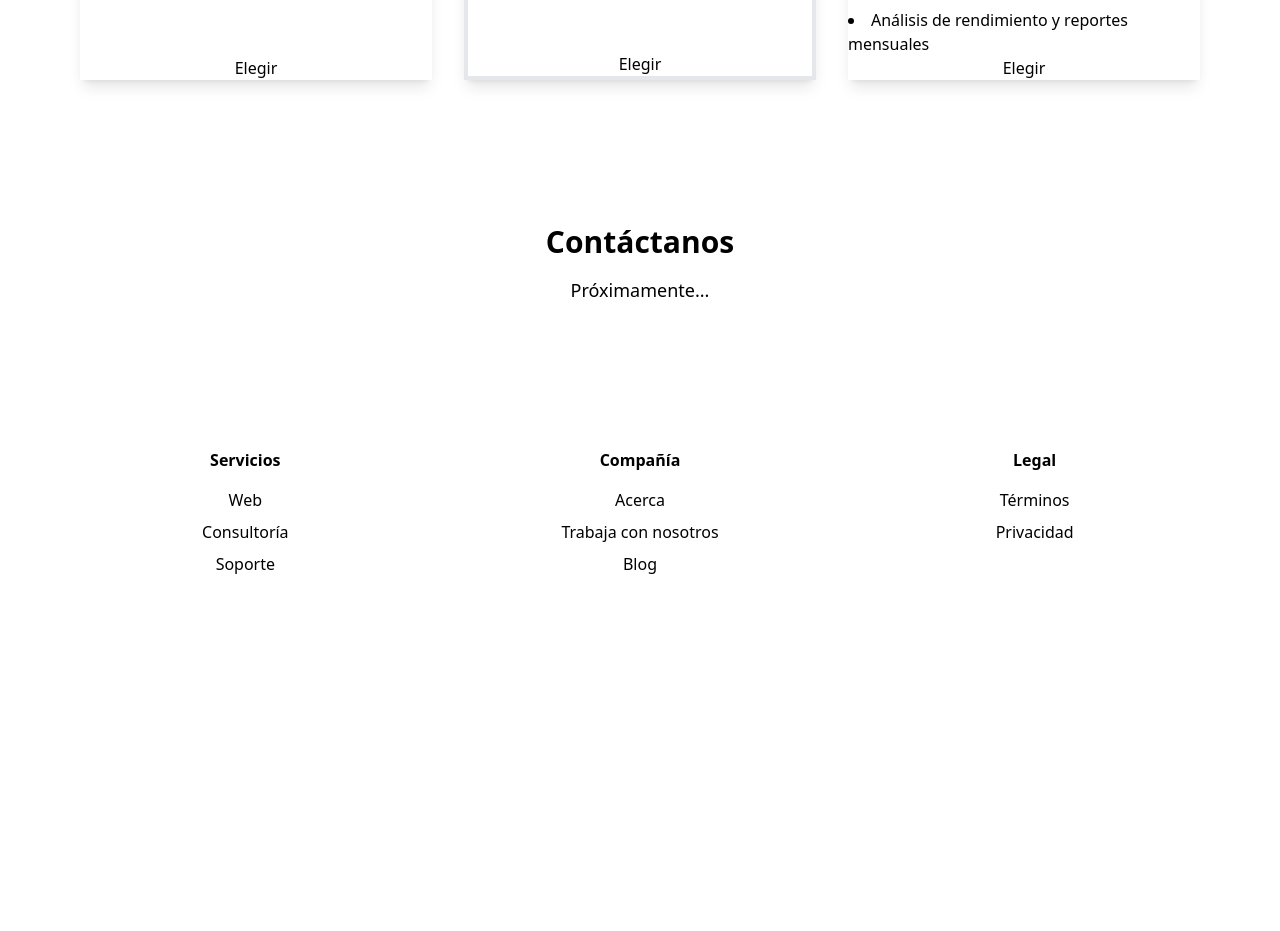
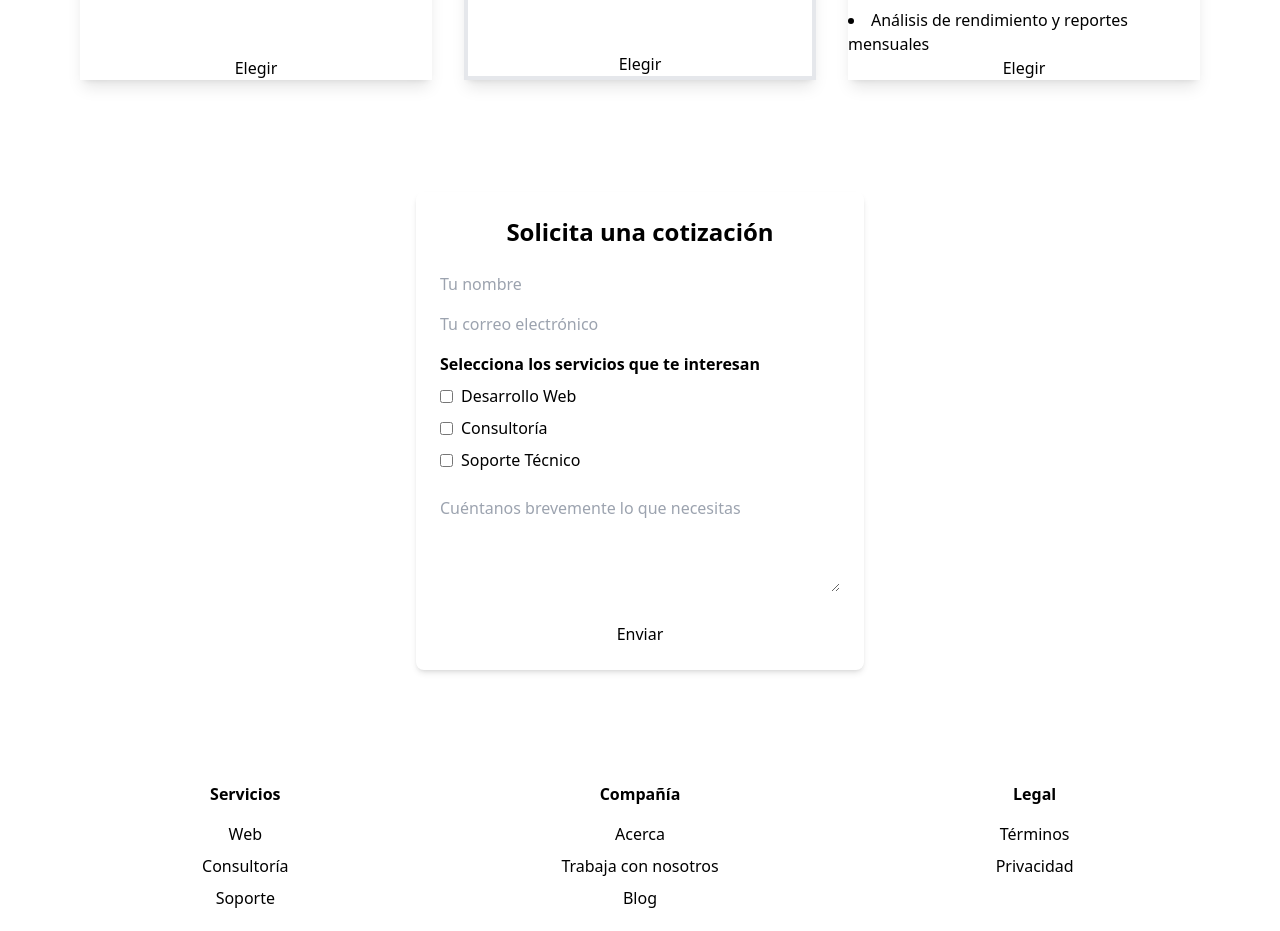
Before and after one commit to Omitofo/my-service-landing, a React (Vite) app: page / in a window 1280 px wide. Shown: the part 1824-2755 px from the top of the page. Before the commit the page ends 2448 px from the top, so only its background shows below. Built offline with nearby package versions, Linux system fonts and the light colour scheme.

Commit message:
Feature: Adding a ContactMe form

```diff
--- a/src/App.jsx
+++ b/src/App.jsx
@@ -6,7 +6,7 @@ import Hero from "./components/Hero";
 import Services from "./components/Services";
 import PricingTable from "./components/PricingTable";
 import Footer from "./components/Footer";
-
+import ContactForm from "./components/ContactMe";
 import DesarrolloWeb from "./pages/DesarrolloWeb";
 import Consultoria from "./pages/Consultoria";
 import SoporteTecnico from "./pages/SoporteTecnico";
@@ -48,11 +48,8 @@ export default function App() {
                 <section id="pricing">
                   <PricingTable />
                 </section>
-                <section id="contact">
-                  <div className="text-center py-24">
-                    <h2 className="text-3xl font-bold">Contáctanos</h2>
-                    <p className="mt-4 text-lg text-neutral">Próximamente...</p>
-                  </div>
+                <section id="contact" className="py-16 bg-base-100">
+                  <ContactForm />
                 </section>
               </>
             }
--- /dev/null
+++ b/src/components/ContactMe.jsx
@@ -0,0 +1,134 @@
+import { useState } from "react";
+
+function sanitize(input) {
+  return input.replace(/[<>]/g, "").trim();
+}
+
+export default function ContactForm() {
+  const [form, setForm] = useState({
+    nombre: "",
+    email: "",
+    servicios: [], // ahora array de strings
+    mensaje: "",
+  });
+
+  const [error, setError] = useState("");
+  const [success, setSuccess] = useState(false);
+
+  const serviciosDisponibles = [
+    "Desarrollo Web",
+    "Consultoría",
+    "Soporte Técnico",
+  ];
+
+  const handleChange = (e) => {
+    const { name, value, type, checked } = e.target;
+
+    if (name === "servicios") {
+      let newServicios = [...form.servicios];
+      if (checked) {
+        newServicios.push(value);
+      } else {
+        newServicios = newServicios.filter((s) => s !== value);
+      }
+      setForm({ ...form, servicios: newServicios });
+    } else {
+      setForm({ ...form, [name]: value });
+    }
+    setError("");
+    setSuccess(false);
+  };
+
+  const validateEmail = (email) => {
+    return /^\S+@\S+\.\S+$/.test(email);
+  };
+
+  const handleSubmit = (e) => {
+    e.preventDefault();
+
+    const nombre = sanitize(form.nombre);
+    const email = sanitize(form.email);
+    const mensaje = sanitize(form.mensaje);
+    const servicios = form.servicios.map(sanitize);
+
+    if (!nombre || !email) {
+      setError("Por favor, ingresa tu nombre y correo electrónico.");
+      return;
+    }
+
+    if (!validateEmail(email)) {
+      setError("Por favor, ingresa un correo electrónico válido.");
+      return;
+    }
+
+    // Aquí podrías hacer que seleccionar al menos uno sea obligatorio
+    // Si quieres quitar el comentario y hacer obligatorio, descomenta:
+    // if (servicios.length === 0) {
+    //   setError("Por favor, selecciona al menos un servicio.");
+    //   return;
+    // }
+
+    // Simulación de envío exitoso
+    setSuccess(true);
+    setForm({ nombre: "", email: "", servicios: [], mensaje: "" });
+  };
+
+  return (
+    <form onSubmit={handleSubmit} className="max-w-md mx-auto p-6 bg-base-200 rounded-lg shadow-md">
+      <h3 className="text-2xl font-bold mb-6 text-center">Solicita una cotización</h3>
+
+      {error && <p className="mb-4 text-red-600 text-center">{error}</p>}
+      {success && <p className="mb-4 text-green-600 text-center">Gracias por contactarnos. Te responderemos pronto.</p>}
+
+      <input
+        type="text"
+        name="nombre"
+        placeholder="Tu nombre"
+        value={form.nombre}
+        onChange={handleChange}
+        className="input input-bordered w-full mb-4"
+        required
+      />
+
+      <input
+        type="email"
+        name="email"
+        placeholder="Tu correo electrónico"
+        value={form.email}
+        onChange={handleChange}
+        className="input input-bordered w-full mb-4"
+        required
+      />
+
+      <div className="mb-6">
+        <label className="block mb-2 font-semibold">Selecciona los servicios que te interesan</label>
+        {serviciosDisponibles.map((servicio) => (
+          <label key={servicio} className="flex items-center space-x-2 mb-2 cursor-pointer">
+            <input
+              type="checkbox"
+              name="servicios"
+              value={servicio}
+              checked={form.servicios.includes(servicio)}
+              onChange={handleChange}
+              className="checkbox checkbox-primary"
+            />
+            <span>{servicio}</span>
+          </label>
+        ))}
+      </div>
+
+      <textarea
+        name="mensaje"
+        placeholder="Cuéntanos brevemente lo que necesitas"
+        value={form.mensaje}
+        onChange={handleChange}
+        className="textarea textarea-bordered w-full mb-6"
+        rows="4"
+      />
+
+      <button type="submit" className="btn btn-primary w-full">
+        Enviar
+      </button>
+    </form>
+  );
+}
```
